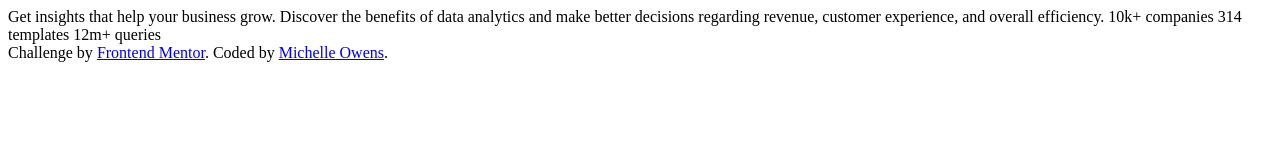
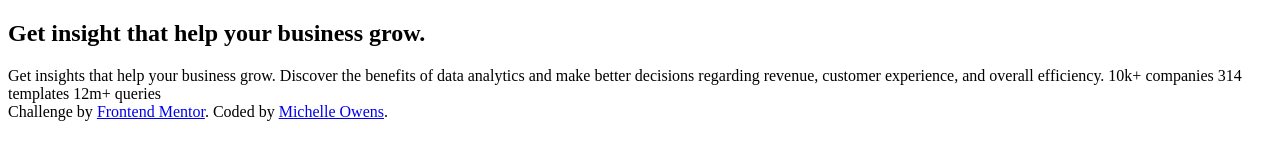
Before and after one commit to M-Java86/stats-preview-card-component-main, a plain HTML site: page index.html in a window 1280 px wide. Drawn offline with Linux system fonts and the light colour scheme.

Commit message:
added <h1> tags and info inside

```diff
--- a/index.html
+++ b/index.html
@@ -16,7 +16,9 @@
   </head>
   <body>
     <main>
-      <section></section>
+      <section>
+        <h1>Get insight that help your business grow.</h1>
+      </section>
     </main>
     Get insights that help your business grow. Discover the benefits of data
     analytics and make better decisions regarding revenue, customer experience,
```
